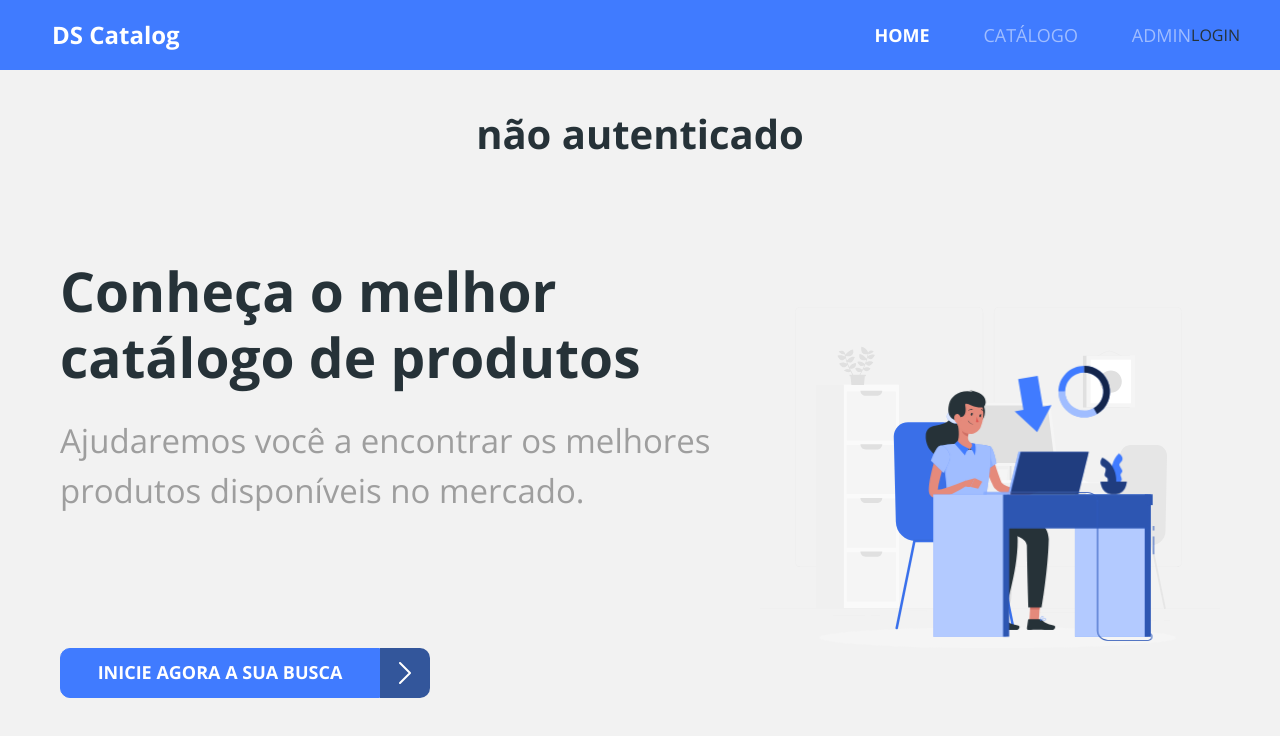
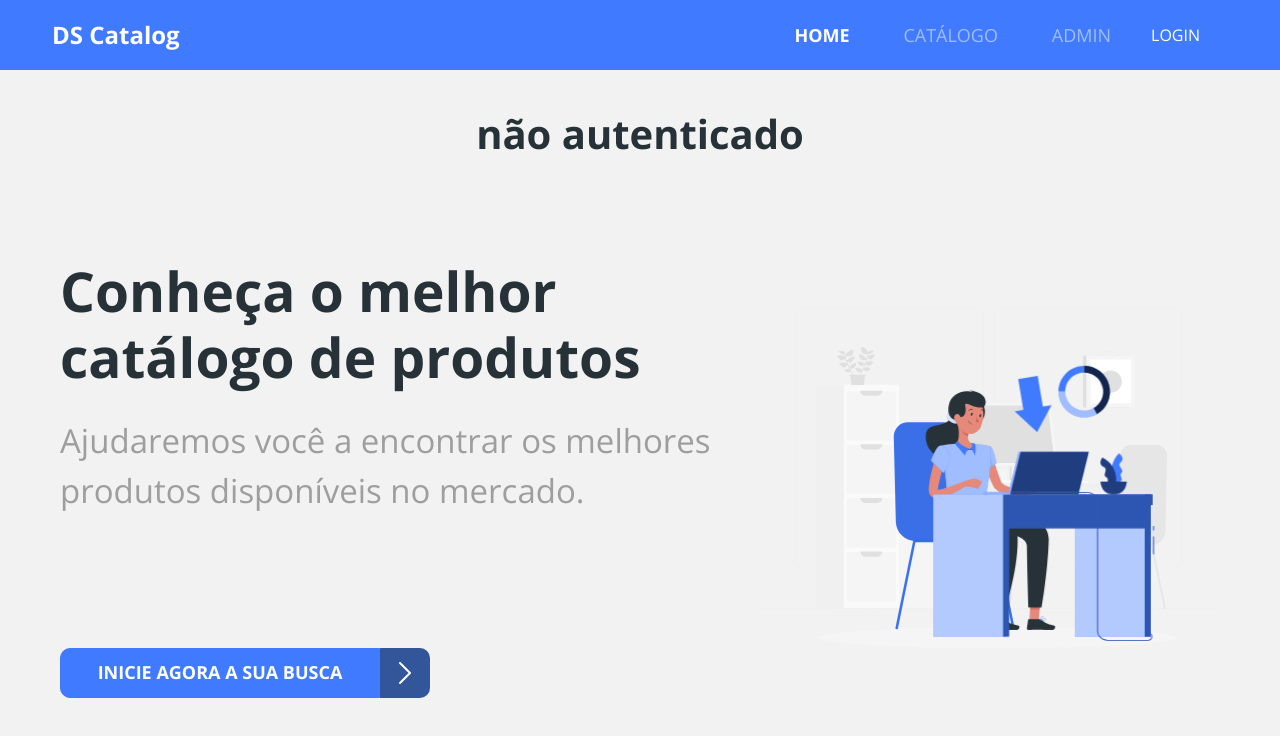
Before and after one commit to ThiagoPedais/dscatalog-bootcamp-devsuperior, a React (Create React App) app in the folder front-web/: page / in a window 1280 px wide. Shown: the top 736 px of the page. Built offline with nearby package versions, Linux system fonts and the light colour scheme; no server answers.

Commit message:
Login/logout styling

```diff
--- a/front-web/src/core/components/NavBar/index.tsx
+++ b/front-web/src/core/components/NavBar/index.tsx
@@ -76,11 +76,11 @@ const Navabar = () => {
                 </ul>
 
             </div>
-            <div>
+            <div className='nav-login-logout'>
                 {
                     authData.authenticated ? (
                         <>
-                            <span>{authData.tokenData?.user_name}</span>
+                            <span className='nav-username'>{authData.tokenData?.user_name}</span>
                             <Link to="#logout" onClick={handleLogoutClick}>LOGOUT</Link>
                         </>
                     ) : (
--- a/front-web/src/core/components/NavBar/style.scss
+++ b/front-web/src/core/components/NavBar/style.scss
@@ -65,8 +65,36 @@
       font-weight: bold;
       color: #fff
     }
+
     &:hover {
       color: #fff;
     }
   }
 }
+
+.nav-login-logout {
+  display: none;
+}
+
+.nav-username {
+  display: none;
+}
+
+@media (min-width: 768px){
+  .nav-login-logout {
+    display: unset;
+    color: #FFF;
+    margin-right: 15px;
+    margin-left: 40px;
+  }
+}
+
+@media (min-width: 992px){
+  .nav-login-logout {
+    margin-right: 40px;
+  }
+  .nav-username  {
+    display: unset;
+    margin-right: 20px;
+  }
+}
```
Lines whose indentation alone changed are shown as unchanged.
